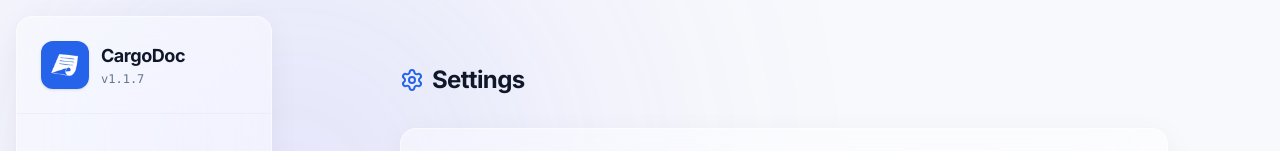
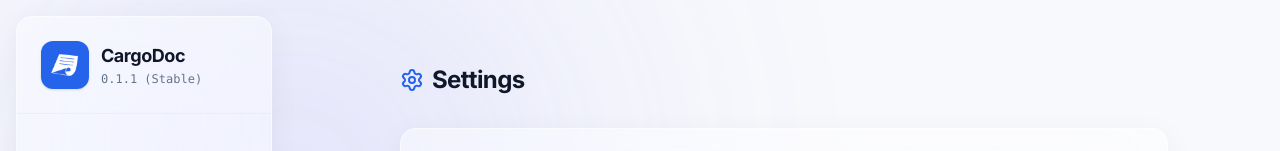
Before and after one commit to cheamnorakpanha/CargoDoc, a Next.js app: page /settings in a window 1280 px wide. Shown: the top 151 px of the page. Built offline with nearby package versions, Linux system fonts and the light colour scheme.

Commit message:
modify the version of the project

```diff
--- a/package.json
+++ b/package.json
@@ -1,6 +1,6 @@
 {
   "name": "cargodoc",
-  "version": "0.1.0",
+  "version": "0.1.1",
   "private": true,
   "scripts": {
     "dev": "next dev --webpack",
--- a/src/app/settings/page.tsx
+++ b/src/app/settings/page.tsx
@@ -13,6 +13,8 @@ import {
   Eye,
   EyeOff,
 } from "lucide-react";
+
+import packageJson from "../../../package.json";
 
 export default function Settings() {
   const { theme, setTheme } = useTheme();
@@ -186,7 +188,9 @@ export default function Settings() {
             <span className="text-muted-foreground text-[10px] uppercase font-semibold">
               Application Version
             </span>
-            <span className="text-foreground font-mono">1.1.7 (Stable)</span>
+            <span className="text-foreground font-mono">
+              {packageJson.version} (Stable)
+            </span>
           </div>
           <div className="flex flex-col gap-1 pl-2">
             <span className="text-muted-foreground text-[10px] uppercase font-semibold">
--- a/src/components/Sidebar.tsx
+++ b/src/components/Sidebar.tsx
@@ -10,6 +10,7 @@ import {
   Settings,
   ShieldCheck,
 } from "lucide-react";
+import packageJson from "../../package.json";
 
 export function Sidebar() {
   const pathname = usePathname();
@@ -55,7 +56,7 @@ export function Sidebar() {
             CargoDoc
           </h1>
           <span className="text-[12px] text-muted-foreground font-mono">
-            v1.1.7
+            {packageJson.version} (Stable)
           </span>
         </div>
       </div>
```
